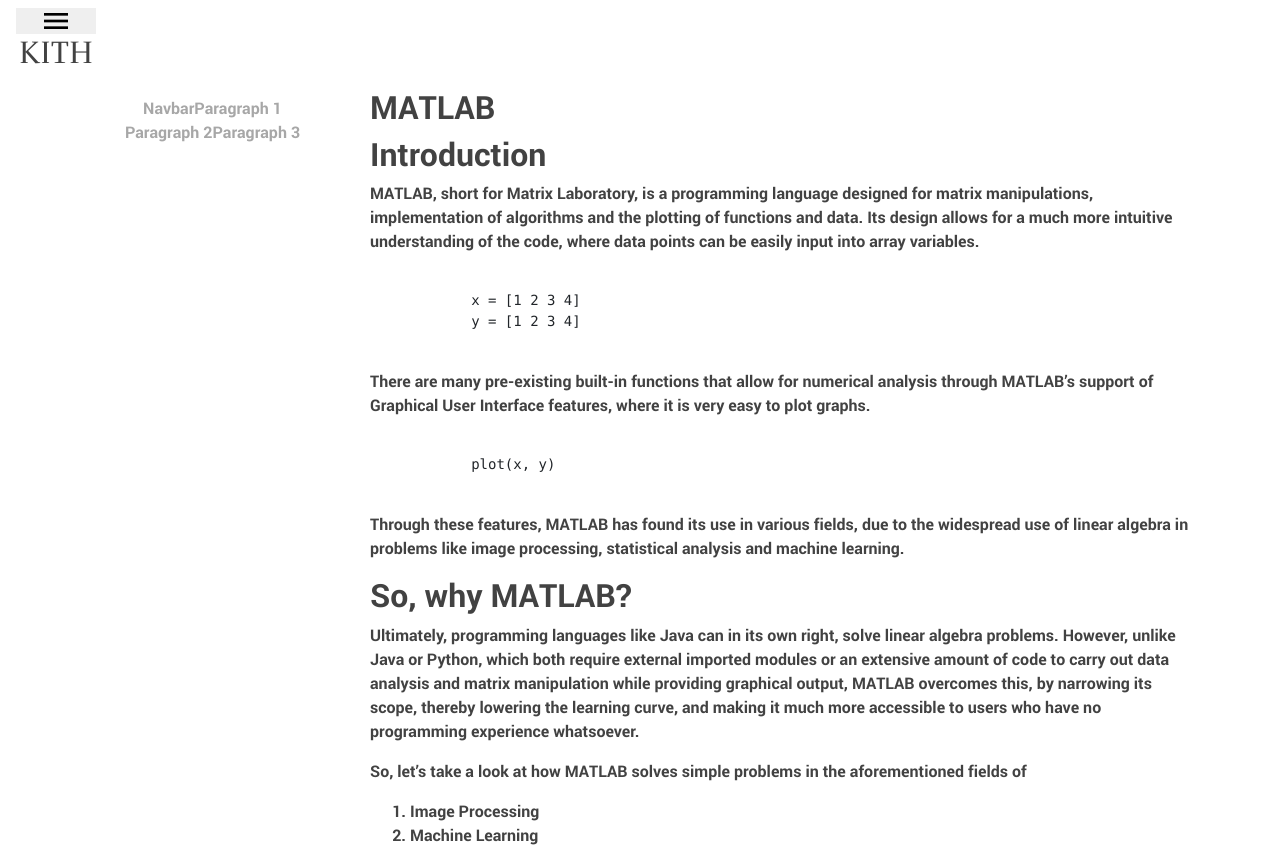
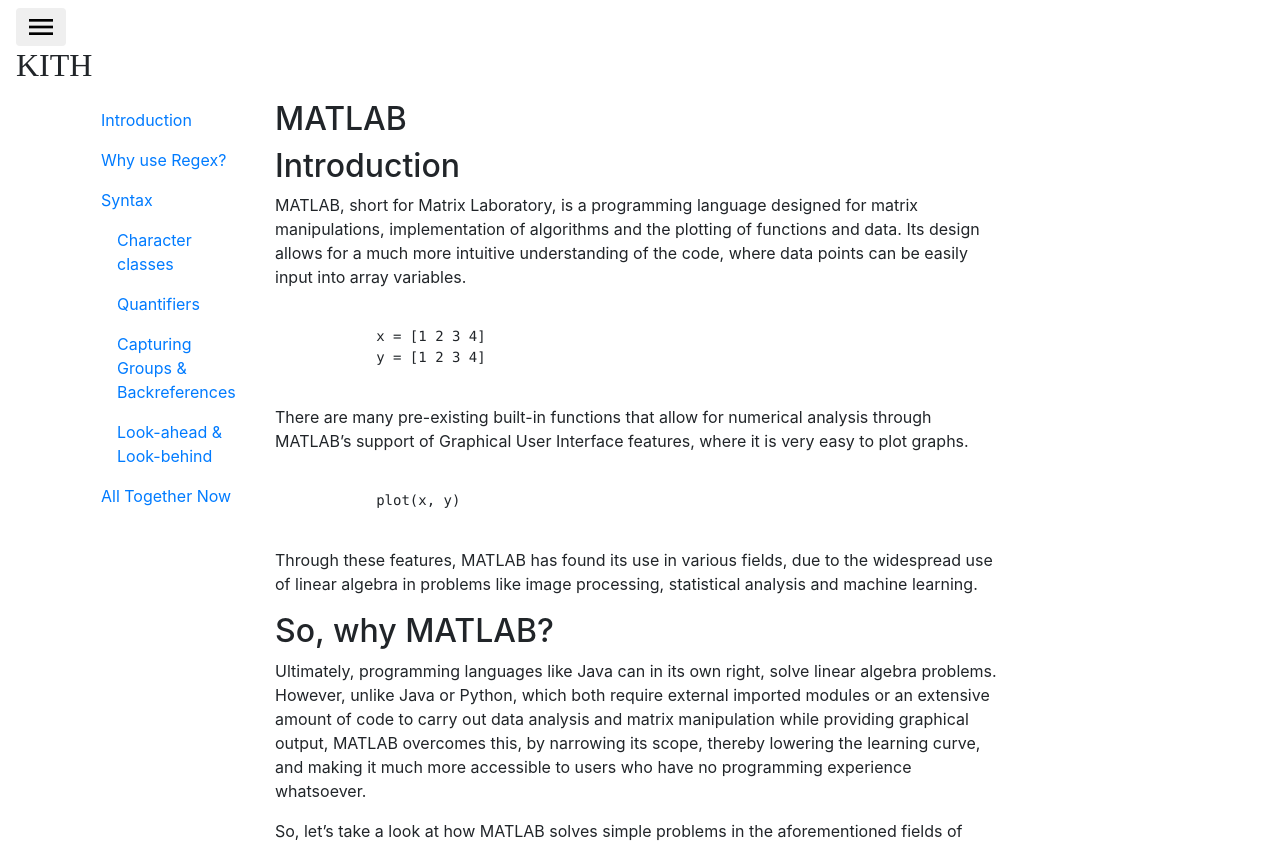
Before and after one commit to atomizewhitewhey/atomizewhitewhey.github.io, a website: page views/matlab.html in a window 1280 px wide. Shown: the top 850 px of the page. Drawn offline with nearby package versions, Linux system fonts and the light colour scheme.

Commit message:
Standardized CSS across matlab and regex pages

```diff
--- /dev/null
+++ b/css/article-navbar.css
@@ -0,0 +1,5 @@
+#article-nav {
+  position:sticky;
+  top:20px;
+  justify-content:center;
+}
--- a/css/article-regex.css
+++ b/css/article-regex.css
@@ -1,7 +1,3 @@
-.article-container {
-  width: 100%;
-}
-
 pre {
   font-size: 0.7em;
 }
@@ -23,11 +19,6 @@ mark {
 td:not(:nth-child(2)) {
   white-space: nowrap;
 }
-#article-nav {
-  position:sticky;
-  top:20px;
-  justify-content:center;
-}
 .snippet {
   display:flex;
   flex-direction:row;
--- /dev/null
+++ b/css/article.css
@@ -0,0 +1,3 @@
+.article-container {
+  width: 100%;
+}
--- a/views/matlab.html
+++ b/views/matlab.html
@@ -8,13 +8,10 @@
     <title>Article Page</title>
 
     <link href="../node_modules/bootstrap/dist/css/bootstrap.min.css" rel="stylesheet">
-    <link href="../css/mystyles.css" rel="stylesheet">
+    <link href="../css/article-navbar.css" rel="stylesheet">
     <link href="../css/article.css" rel="stylesheet">
   </head>
-  <body><script id="__bs_script__">//<![CDATA[
-    document.write("<script async src='/browser-sync/browser-sync-client.js?v=2.23.6'><\/script>".replace("HOST", location.hostname));
-//]]></script>
-
+  <body>
     <nav class="navbar navbar-inverse navbar-fixed-top">
       <div class="navbar-header" style = "text-align:center;">
         <button type="button" class="btn btn-demo" data-toggle="modal" data-target="#myModal" style = "float:left; outline:none !important;">
@@ -25,15 +22,21 @@
     </nav>
     <div class="container article-container">
       <div class="row">
-        <div class="col-3">
-          <nav id="article-nav" class="navbar" style="position:sticky;top:10px;justify-content:center">
-            <a href="#">Navbar</a>
-            <a href="#para-1">Paragraph 1</a>
-            <a href="#para-2">Paragraph 2</a>
-            <a href="#para-3">Paragraph 3</a>
+        <div class="col-2">
+          <nav id="article-nav" class="nav nav-pills flex-column">
+            <a class="nav-link" href="#introduction">Introduction</a>
+            <a class="nav-link" href="#why-use-regex">Why use Regex?</a>
+            <a class="nav-link" href="#syntax">Syntax</a>
+            <nav class="nav flex-column">
+              <a class="nav-link ml-3" href="#character-classes">Character classes</a>
+              <a class="nav-link ml-3" href="#quantifiers">Quantifiers</a>
+              <a class="nav-link ml-3" href="#capturing-groups-backreferences">Capturing Groups & Backreferences</a>
+              <a class="nav-link ml-3" href="#look-ahead-look-behind">Look-ahead & Look-behind</a>
+            </nav>
+            <a class="nav-link" href="#all-together-now">All Together Now</a>
           </nav>
         </div>
-        <div data-spy="scroll" data-target="#article-nav" class="col">
+        <div data-spy="scroll" data-target="#article-nav" class="col-8">
           <h2>MATLAB</h2>
           <h2 id="para-1">Introduction</h2>
           <p>
```
Also changed, not shown: views/article-regex.html (+1 -0 lines).
